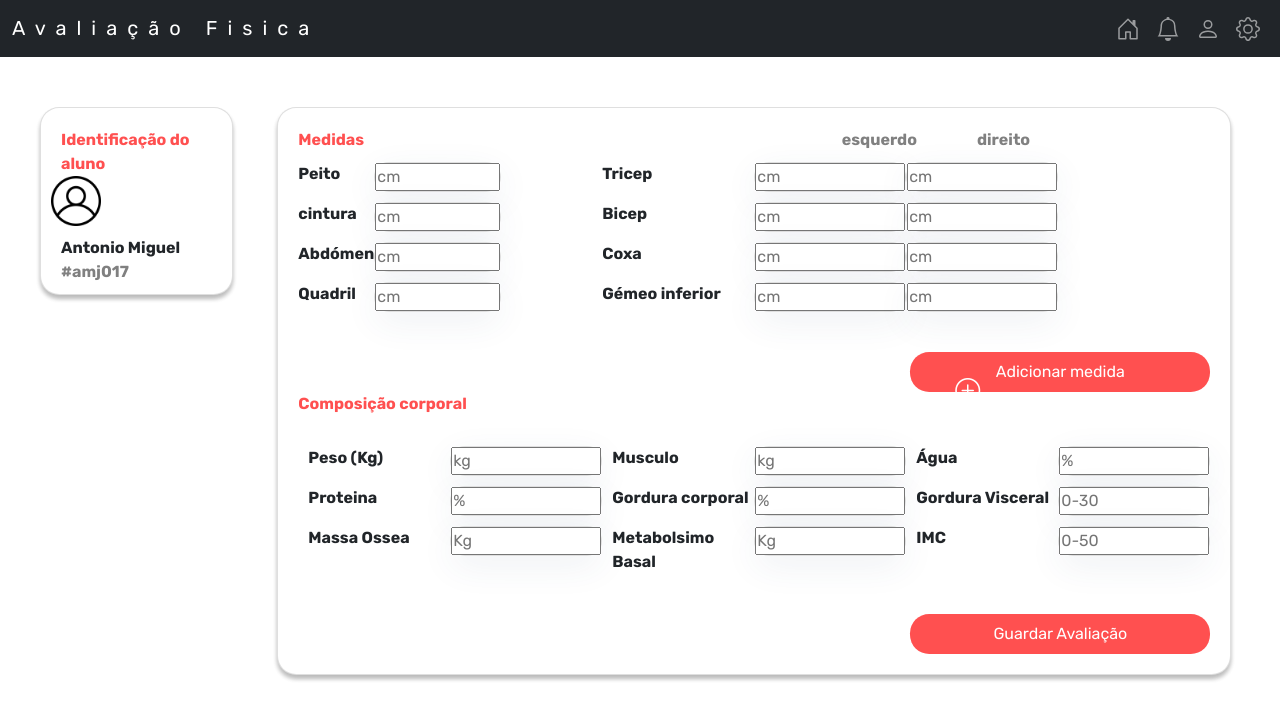
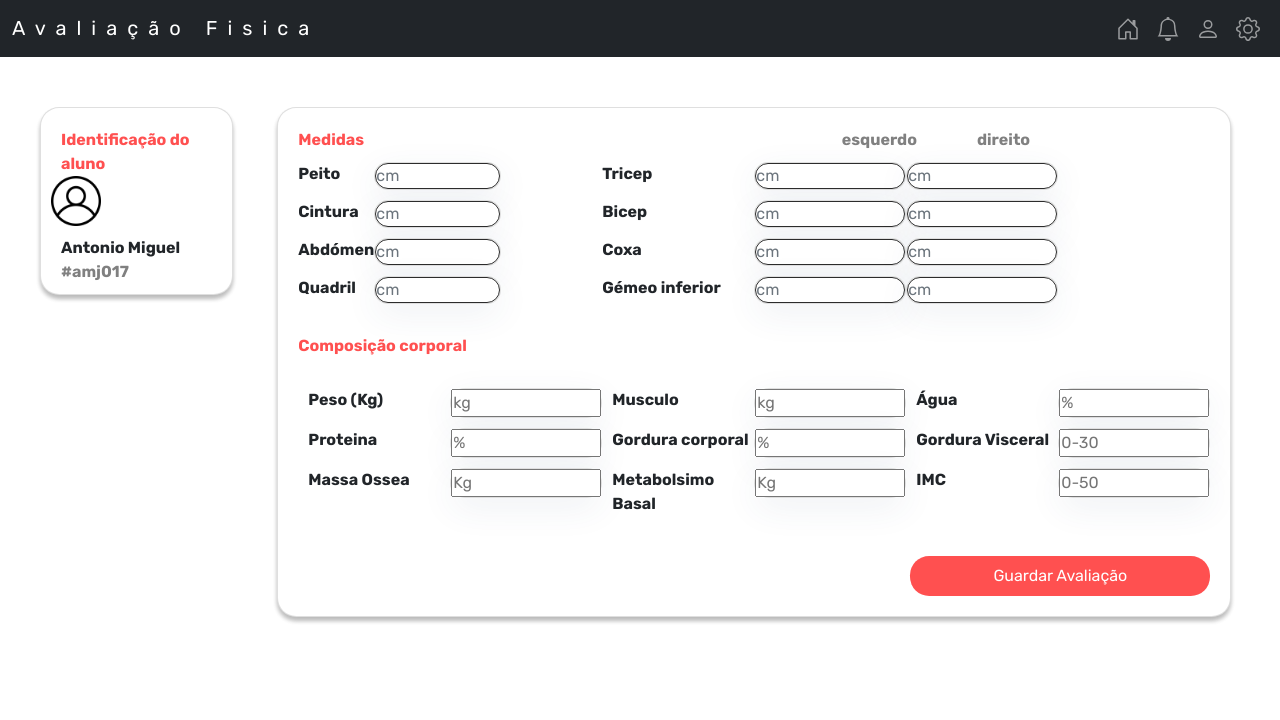
Before and after one commit to joaocastro2002/web_gymapp, an Angular app: page /treinador/criarAvaliacao in a window 1280 px wide. Shown: the top 720 px of the page. Built offline with nearby package versions, Linux system fonts and the light colour scheme.

Commit message:
.criar medidas

```diff
--- a/src/app/treinador/criar-avaliacao-fisica/criar-medidas/criar-medidas.component.css
+++ b/src/app/treinador/criar-avaliacao-fisica/criar-medidas/criar-medidas.component.css
@@ -28,8 +28,8 @@ h1 {
 
 .composicao{
   padding-bottom: 20px;
+  padding-top: 30px;
 }
-
 .right {
   right:10px;
   top: 50px;
@@ -101,17 +101,7 @@ p {
   justify-content: flex-start;
   padding-left: 60px;
 }
-.copy {
-  width: 100%;
-  align-items: flex-start;
-}
-.copy p {
-  align-items: center;
-  display: flex;
-  justify-content: center;
-  margin: 0px;
-  color: grey;
-}
+
 .btn-primary,
 .btn-primary:hover,
 .btn-primary:focus-visible,
--- a/src/app/treinador/criar-avaliacao-fisica/criar-medidas/criar-medidas.component.html
+++ b/src/app/treinador/criar-avaliacao-fisica/criar-medidas/criar-medidas.component.html
@@ -1,6 +1,6 @@
 <div class="card right">
   <div class="card-body">
-    <form action="" id="medidas" nosubmit>
+    <form [formGroup]="avaliacaoForm" (ngSubmit)="onSubmit()">
       <div class="row">
         <div class="col text-medidas">
           <p>Medidas</p>
@@ -14,121 +14,47 @@
       </div>
       <div class="row medidas">
         <div class="col-sm-4">
-          <div class="row first">
+          <div *ngFor="let medida of medidas">
+            <div class="row first" *ngIf="medida.unilado">
               <div class="col-sm-3 text box">
-              <p>Peito</p>
+                <p>{{medida.nome}}</p>
               </div>
               <div class="col-sm-5 box">
                 <div class="card">
-                <input type="text" name="peito" id="name" placeholder="cm" />
-              </div>
-            </div>
-          </div>
-          <div class="row first">
-            <div class="col-sm-3 text box">
-              <p>cintura</p>
-            </div>
-            <div class="col-sm-5 box">
-              <div class="card">
-                <input type="text" name="cintura" id="name" placeholder="cm" />
-              </div>
-            </div>
-          </div>
-          <div class="row first">
-            <div class="col-sm-3 text box">
-              <p>Abdómen</p>
-            </div>
-            <div class="col-sm-5 box">
-              <div class="card">
-                <input type="text" name="Abdómen" id="name" placeholder="cm" />
-              </div>
-            </div>
-          </div>
-
-          <div class="row first">
-            <div class="col-sm-3 text box">
-              <p>Quadril</p>
-            </div>
-            <div class="col-sm-5 box">
-              <div class="card">
-                <input type="text" name="Quadril" id="name" placeholder="cm" />
+                  <input class="form-control" type="text" name="{{medida.nome}}" id="{{medida.nome}}"
+                    placeholder="cm" />
                 </div>
               </div>
             </div>
           </div>
 
+        </div>
+
         <div class="col-sm-8">
-          <div class="row first">
+          <div *ngFor="let medida of medidas">
+            <div class="row first" *ngIf="!medida.unilado">
               <div class="col-sm-3 text box">
-              <p>Tricep</p>
+                <p>{{medida.nome}}</p>
               </div>
               <div class="col-sm-3 box">
                 <div class="card">
-                <input type="text" name="Tricepesq" id="name" placeholder="cm" />
+                  <input class="form-control" type="text" name="{{medida.nome}}esq" id="{{medida.nome}}esq"
+                    placeholder="cm" />
                 </div>
               </div>
               <div class="col-sm-3 box">
                 <div class="card">
-                <input type="text" name="Tricepdr" id="name" placeholder="cm" />
-              </div>
-            </div>
-          </div>
-          <div class="row first">
-            <div class="col-sm-3 text box">
-              <p>Bicep</p>
-            </div>
-
-            <div class="col-sm-3 box">
-              <div class="card">
-                <input type="text" name="Bicepesq" id="name" placeholder="cm" />
-              </div>
-            </div>
-            <div class="col-sm-3 box">
-              <div class="card">
-                <input type="text" name="Bicepdr" id="name" placeholder="cm" />
-              </div>
-            </div>
-          </div>
-
-          <div class="row first">
-            <div class="col-sm-3 text box">
-              <p>Coxa</p>
-            </div>
-            <div class="col-sm-3 box">
-              <div class="card">
-                <input type="text" name="Coxaesq" id="name" placeholder="cm" />
-              </div>
-            </div>
-            <div class="col-sm-3 box">
-              <div class="card">
-                <input type="text" name="Coxadr" id="name" placeholder="cm" />
-              </div>
-            </div>
-          </div>
-
-          <div class="row first">
-            <div class="col-sm-3 text box">
-              <p>Gémeo inferior</p>
-            </div>
-            <div class="col-sm-3 box">
-              <div class="card">
-                <input type="text" name="Gémeo-inferioresq" id="name" placeholder="cm" />
-              </div>
-            </div>
-            <div class="col-sm-3 box">
-              <div class="card">
-                <input type="text" name="Gémeo-inferiordr" id="name" placeholder="cm" />
+                  <input class="form-control" type="text" name="{{medida.nome}}dr" id="{{medida.nome}}dr"
+                    placeholder="cm" />
                 </div>
               </div>
             </div>
           </div>
 
-        <div class="row linha-botao">
-          <button type="button" class="btn btn-primary botao">
-            Adicionar medida
-            <i class="bi bi-plus-circle add"></i>
-          </button>
+
         </div>
+
+
 
         <div class="row composicao">
           <p>Composição corporal</p>
--- a/src/app/treinador/criar-avaliacao-fisica/criar-medidas/criar-medidas.component.ts
+++ b/src/app/treinador/criar-avaliacao-fisica/criar-medidas/criar-medidas.component.ts
@@ -1,4 +1,5 @@
 import { Component, OnInit } from '@angular/core';
+import { FormControl, FormGroup, Validators } from '@angular/forms';
 
 @Component({
   selector: 'app-criar-medidas',
@@ -8,8 +9,64 @@ import { Component, OnInit } from '@angular/core';
 export class CriarMedidasComponent implements OnInit {
 
   constructor() { }
+  medidas = []
+  medidasFormControl = {}
+  avaliacaoForm: FormGroup
+  ngOnInit(): void {
+    this.getMedidasMarca()
+  }
+  onSubmit() { }
 
-  ngOnInit(): void {
+  getMedidasMarca() {
+    this.medidas = [
+      {
+        unilado: true,
+        nome: "Peito"
+      },
+      {
+        unilado: true,
+        nome: "Cintura"
+      },
+      {
+        unilado: true,
+        nome: "Abdómen"
+      },
+      {
+        unilado: true,
+        nome: "Quadril"
+      },
+      {
+        unilado: false,
+        nome: "Tricep"
+      },
+      {
+        unilado: false,
+        nome: "Bicep"
+      },
+      {
+        unilado: false,
+        nome: "Coxa"
+      },
+      {
+        unilado: false,
+        nome: "Gémeo inferior"
+      },
+
+    ]
+    for (let medida of this.medidas) {
+      this.medidasFormControl[medida.nome] = new FormControl(null, Validators.required)
+
+
+    }
+    this.medidasFormControl['peso'] = new FormControl(null, Validators.required)
+    this.medidasFormControl['Musculo'] = new FormControl(null, Validators.required)
+    this.medidasFormControl['Água'] = new FormControl(null, Validators.required)
+    this.medidasFormControl['Proteina'] = new FormControl(null, Validators.required)
+    this.medidasFormControl['Gordura Corporal'] = new FormControl(null, Validators.required)
+    this.medidasFormControl['Gordura Visceral'] = new FormControl(null, Validators.required)
+    this.medidasFormControl['Massa Ossea'] = new FormControl(null, Validators.required)
+    this.medidasFormControl['Metabolismo Basal'] = new FormControl(null, Validators.required)
+    this.medidasFormControl['IMC'] = new FormControl(null, Validators.required)
+    this.avaliacaoForm = new FormGroup(this.medidasFormControl)
   }
-
 }
```
Lines whose indentation alone changed are shown as unchanged.
